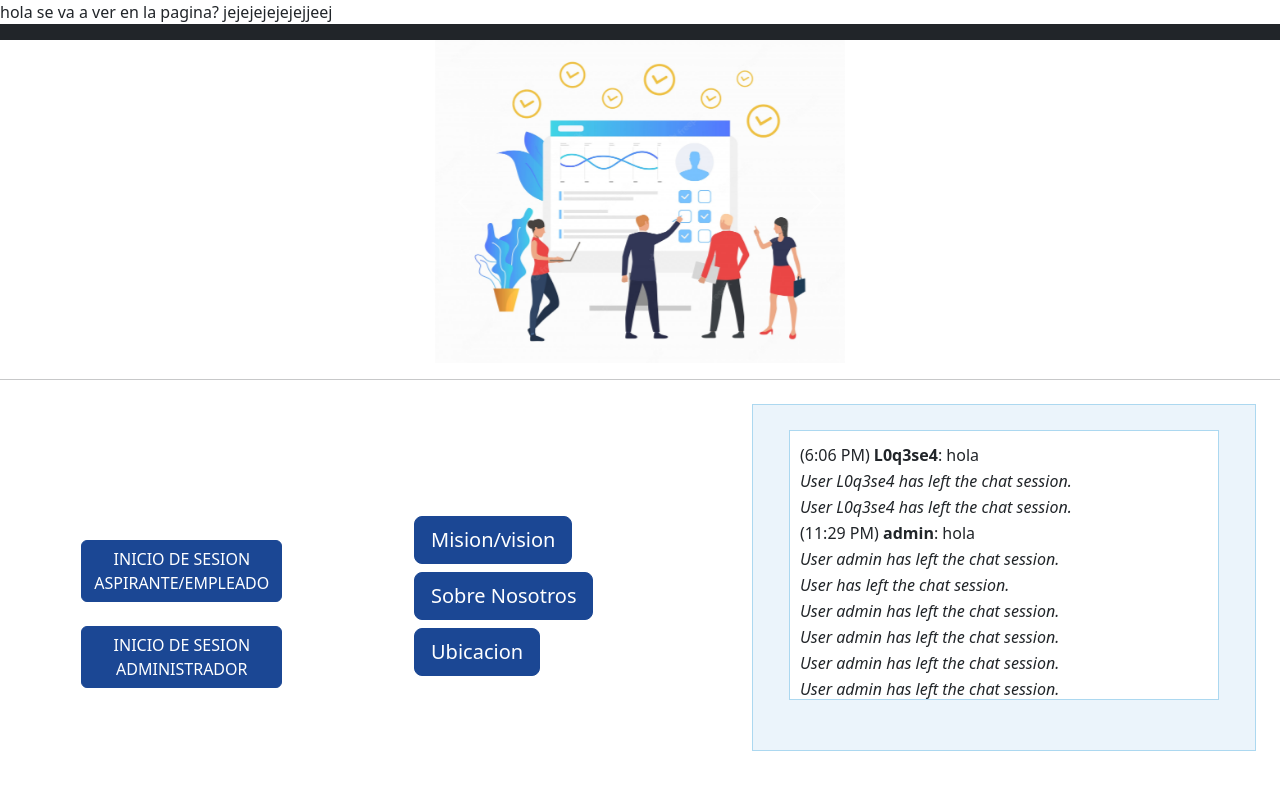
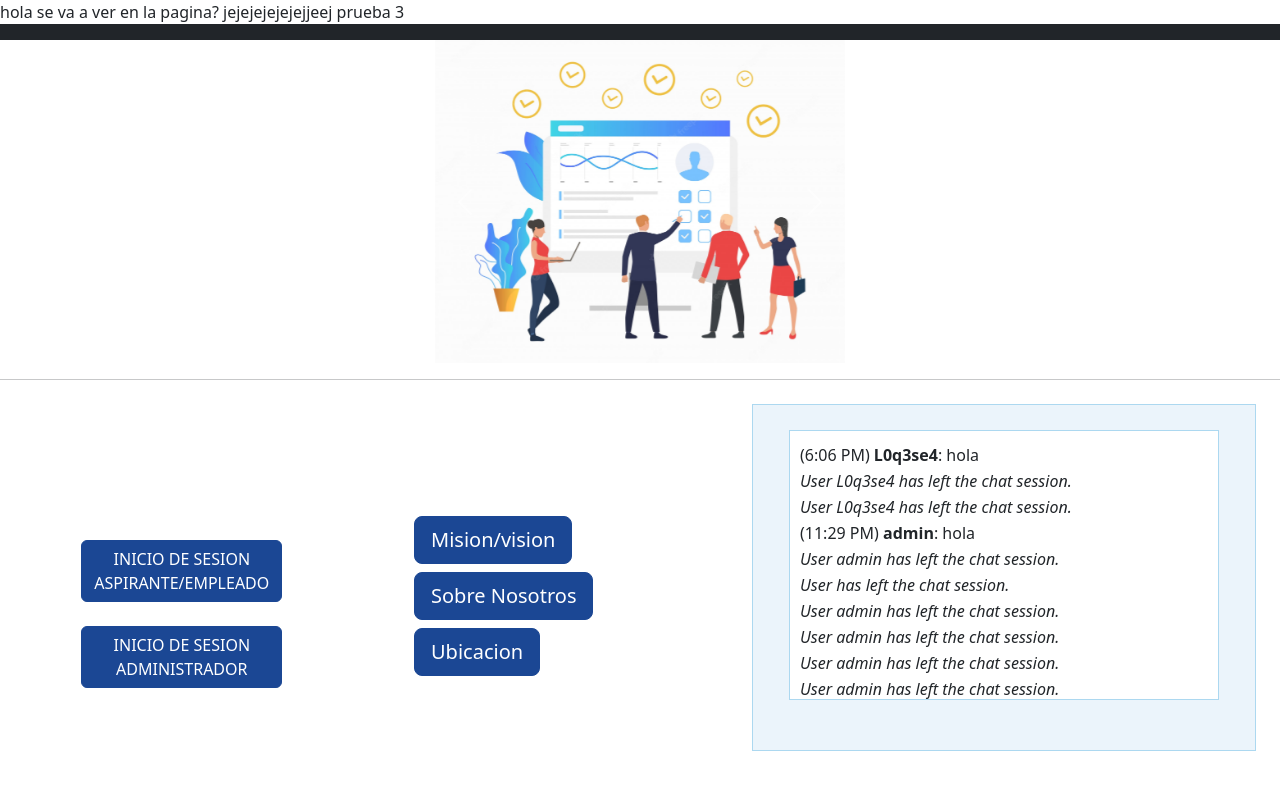
Before and after one commit to tsuki300402/tsuki300402-ProyectoGTH_V1.0_, a PHP site: page /ProyectoGTH/ in a window 1280 px wide. Run offline with PHP 8.4, Linux system fonts and the light colour scheme; some libraries are stand-ins or nearby versions.

Commit message:
prueba 3

```diff
--- a/index.php
+++ b/index.php
@@ -1,6 +1,7 @@
 <?php session_start()?>
 hola se va a ver en la pagina?
 jejejejejejejjeej
+prueba 3
 <!DOCTYPE html>
 <html>
 <head>
```
